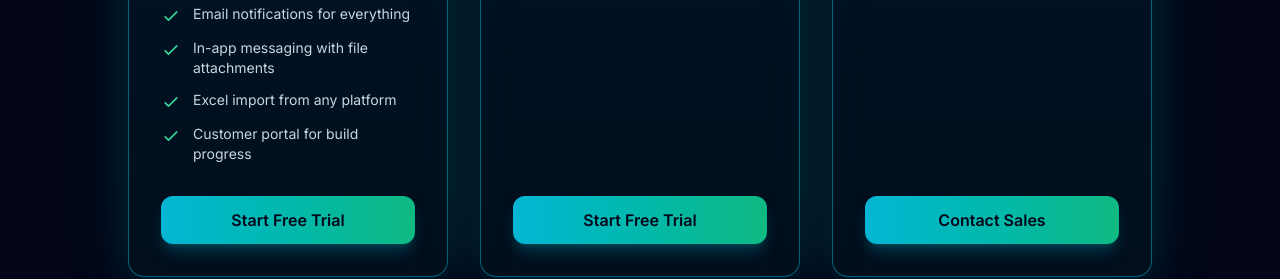
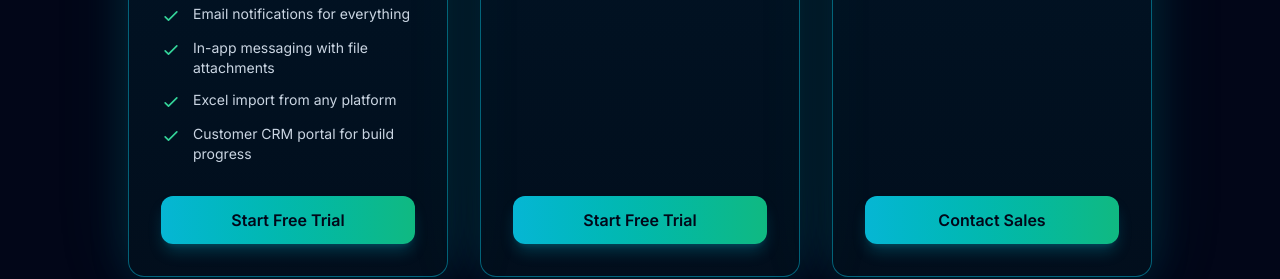
Before and after one commit to Scootermcgavin121/cornerstone-marketing, a Next.js app: page / in a window 1280 px wide. Shown: the part 4380-4659 px from the top of the page. Built offline with nearby package versions, Linux system fonts and the light colour scheme.

Commit message:
copy: Customer CRM portal in pricing cards

```diff
--- a/app/components/Pricing.tsx
+++ b/app/components/Pricing.tsx
@@ -20,7 +20,7 @@ const tiers = [
       "Email notifications for everything",
       "In-app messaging with file attachments",
       "Excel import from any platform",
-      "Customer portal for build progress",
+      "Customer CRM portal for build progress",
     ],
     cta: "Start Free Trial",
     highlighted: false,
```
